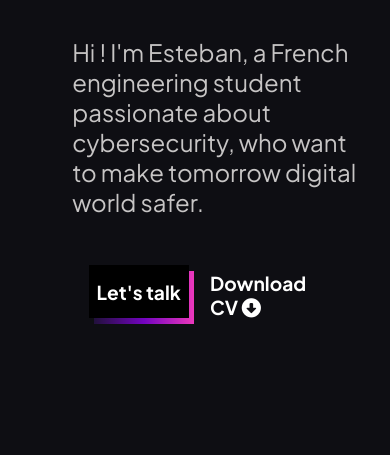
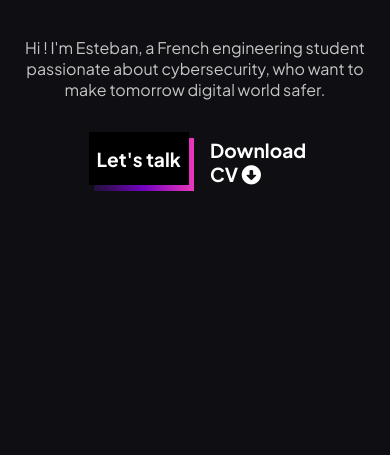
Before and after one commit to Whyiest/estebanmagnon.com, a plain HTML site: page index.html in a window 390 px wide. Shown: the part 389-844 px from the top of the page. Drawn offline with Linux system fonts and the light colour scheme.

Commit message:
Fix responsive.css

```diff
--- a/responsive.css
+++ b/responsive.css
@@ -95,7 +95,7 @@
         margin-right: 5%;
     }
 
-    #home-second-text {
+    .home-second-text {
         margin-left: 0;
         text-align: center;
     }
@@ -207,7 +207,7 @@
         margin-top: 20%;
     }
 
-    #home-second-text {
+    .home-second-text {
         font-size: 1em;
     }
 
```
